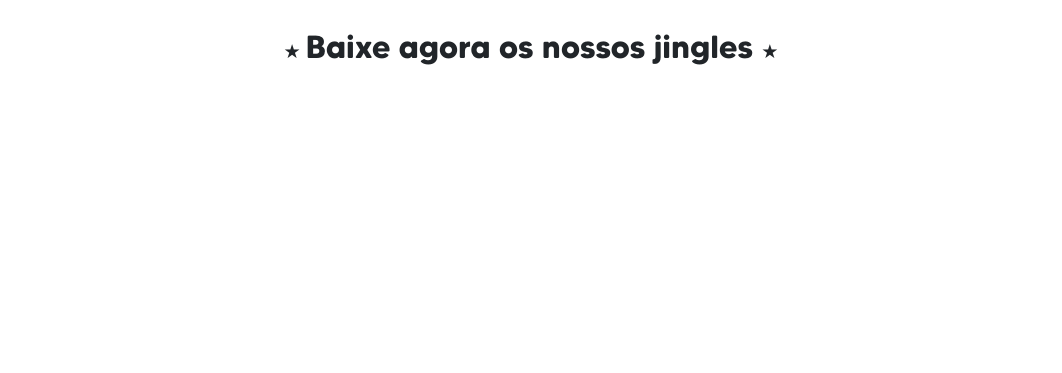
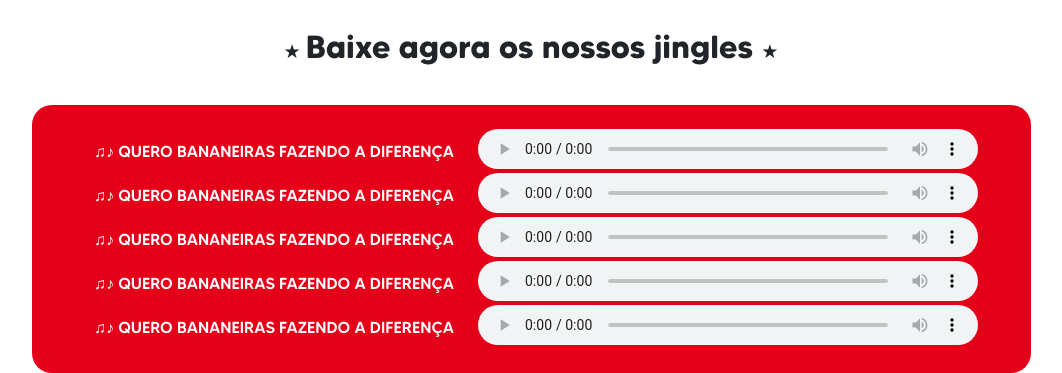
Before and after one commit to herbertcordeiro/icarocassio, a website: page index.html in a window 1280 px wide. Shown: the part 3317-3690 px from the top of the page, without its empty margins (109-1171 px from the left). Before the commit the page ends 3414 px from the top, so only its background shows below. Drawn offline with nearby package versions, Linux system fonts and the light colour scheme.

Commit message:
add music section

```diff
--- a/css/style.css
+++ b/css/style.css
@@ -168,3 +168,21 @@ nav {
   width: 600px;
   padding: 30px;
 }
+
+.player {
+  width: 90%;
+  background-color: #E50019;
+  border-radius: 20px;
+}
+
+.music {
+  font-family: 'MADE Soft Medium';
+  text-transform: uppercase;
+  color: white;
+  font-size: 1rem;
+  padding: 10px;
+}
+audio {
+  width: 500px;
+  height: 40px;
+}
--- a/index.html
+++ b/index.html
@@ -133,7 +133,35 @@
 
   <h2 class="title"> Baixe agora os nossos jingles </h2>
 
+  <div class="container">
+    <div class="player row justify-content-center p-4 m-0 mx-auto">
+      <p class="music pr-4 m-0 text-center">♫♪ Quero bananeiras fazendo a diferença</p>
+      <audio controls>
+        <source src="/assets/musics/music1.mp3" type="audio/mpeg">
+      </audio>
 
+      <p class="music pr-4 m-0 text-center">♫♪ Quero bananeiras fazendo a diferença</p>
+      <audio controls>
+        <source src="/assets/musics/music2.mp3" type="audio/mpeg">
+      </audio>
+
+      <p class="music pr-4 m-0 text-center">♫♪ Quero bananeiras fazendo a diferença</p>
+      <audio controls>
+        <source src="/assets/musics/music2.mp3" type="audio/mpeg">
+      </audio>
+
+      <p class="music pr-4 m-0 text-center">♫♪ Quero bananeiras fazendo a diferença</p>
+      <audio controls>
+        <source src="/assets/musics/music2.mp3" type="audio/mpeg">
+      </audio>
+
+      <p class="music pr-4 m-0 text-center">♫♪ Quero bananeiras fazendo a diferença</p>
+      <audio controls>
+        <source src="/assets/musics/music2.mp3" type="audio/mpeg">
+      </audio>
+    </div>
+
+  </div>
 
 
 
```
Also changed, not shown: 2 other files.
